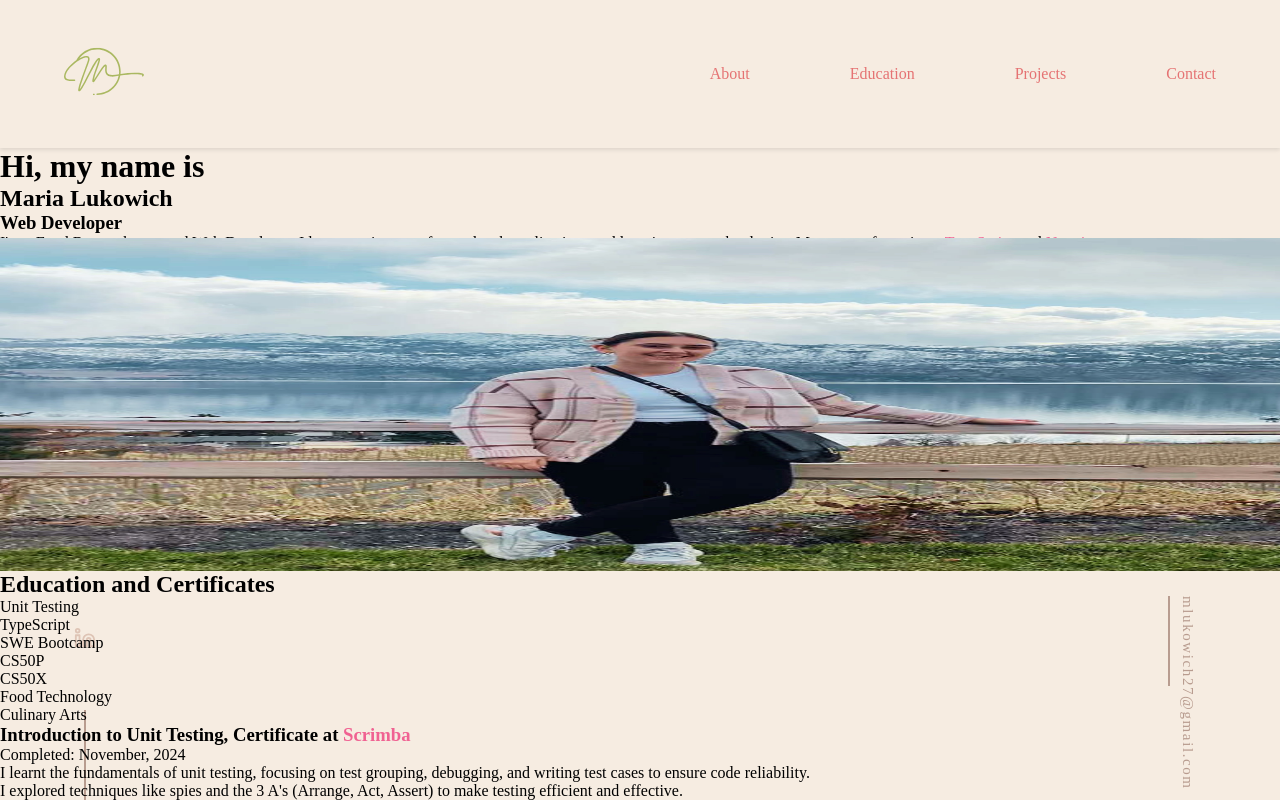
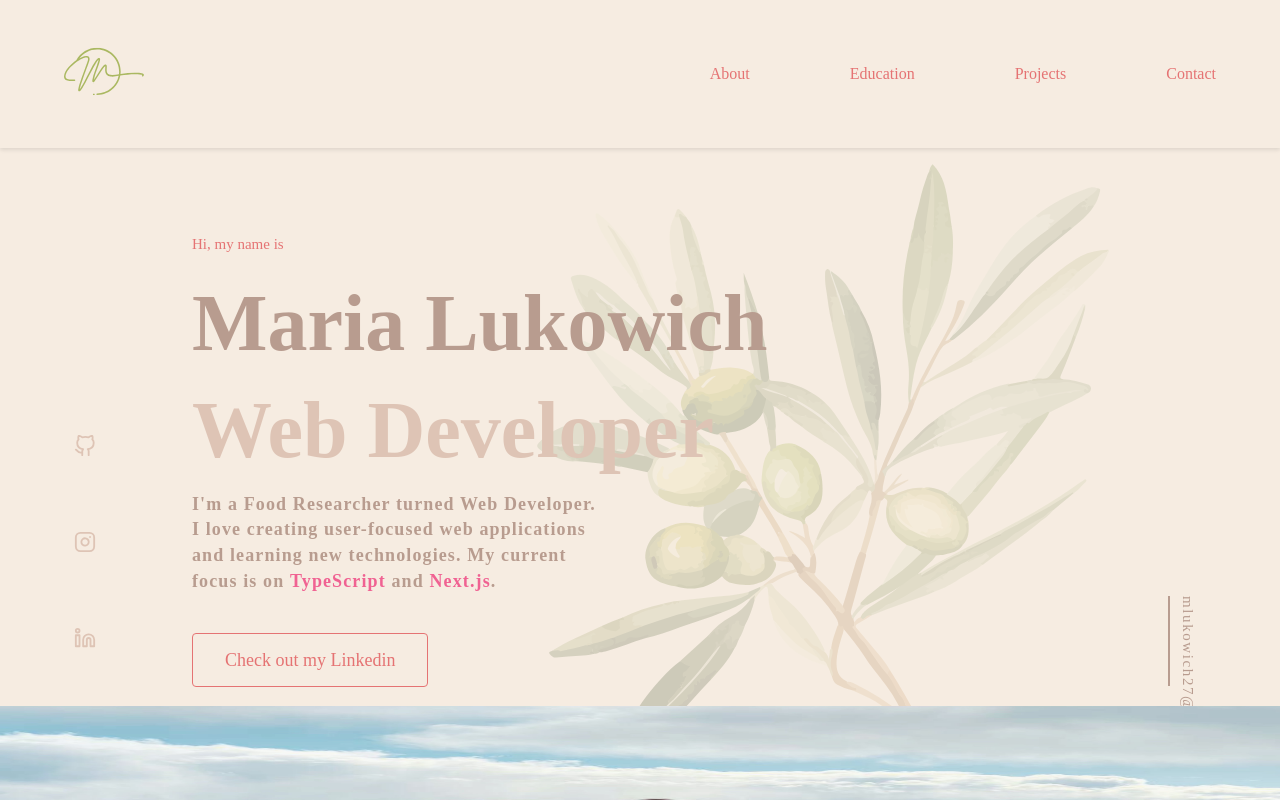
Before and after one commit to mizanurrahman13/Portfolio2, a Next.js app: page / in a window 1280 px wide. Shown: the top 800 px of the page. Built offline with nearby package versions, Linux system fonts and the light colour scheme; no server answers.

Commit message:
styling the hero for all breakpoints

```diff
--- a/src/app/components/Hero/Hero.scss
+++ b/src/app/components/Hero/Hero.scss
@@ -1,2 +1,164 @@
 @use "../../styles/variables" as *;
 @use "../../styles/mixins" as *;
+
+.hero{
+    margin: 4rem;
+    display: flex;
+    flex-direction: column;
+    align-items: flex-start;
+    gap: 1rem;
+    justify-content: center;
+    min-height: 60vh;
+    position: relative;
+
+    &::after{
+        content: "";
+        background-image: url("/images/olive-1.svg");
+        background-size: 80%;
+        position: absolute;
+        background-repeat: no-repeat;
+        background-position: top right;
+        opacity: 0.20;
+        top: 10%;
+        right: -45%;
+        left: 15%;
+        width: 170%;
+        height: 170%;
+        z-index: -1;
+    }
+
+    &__title{
+        color: $theme-color;
+        @include text-small2;
+    }
+    &__title-large{
+        @include text-giant;
+        color: $light-brown;
+    }
+    &__title-sub{
+        color: $lightest-brown;
+    }
+    &__text{
+        color: $light-brown;
+        @include text-large;
+        letter-spacing: 0.07rem;
+        line-height: 1.6rem;
+        font-weight: 600;
+    }
+    &__btn{
+        margin-top: 2rem;
+        .btn{
+            padding: 1rem 2rem;
+            @include text-large;
+        }
+    }
+    @include tablet{
+        margin-top: 4rem;
+        display: flex;
+        flex-direction: column;
+        align-items: flex-start;
+        gap: 1rem;
+        justify-content: center;
+        min-height: 60vh;
+        position: relative;
+        margin-left: 80px;
+
+    &::after{
+        content: "";
+        background-image: url("/images/olive-1.svg");
+        background-size: 60%;
+        position: absolute;
+        background-repeat: no-repeat;
+        background-position: top right;
+        opacity: 0.20;
+        top: -20%;
+        right: 25%;
+        left: -20%;
+        width: 180%;
+        height: 180%;
+        z-index: -1;
+    }
+
+    &__title{
+        color: $theme-color;
+        @include text-small2;
+    }
+    &__title-large{
+        @include text-giant;
+        color: $light-brown;
+    }
+    &__title-sub{
+        color: $lightest-brown;
+    }
+    &__text{
+        color: $light-brown;
+        margin-right: 40%;
+        @include text-large;
+        letter-spacing: 0.07rem;
+        line-height: 1.6rem;
+        font-weight: 600;
+    }
+    &__btn{
+        margin-top: 2rem;
+        .btn{
+            padding: 1rem 2rem;
+            @include text-large;
+        }
+    }
+
+    }
+    @include desktop{
+        margin-left: 12rem;
+        display: flex;
+        flex-direction: column;
+        align-items: flex-start;
+        gap: 1rem;
+        justify-content: center;
+        min-height: 60vh;
+        position: relative;
+
+        &::after{
+            content: "";
+            background-image: url("/images/olive-1.svg");
+            background-size: 40%;
+            position: absolute;
+            background-repeat: no-repeat;
+            background-position: top right;
+            opacity: 0.20;
+            top: -10%;
+            right: -25%;
+            left: -60%;
+            width: 152%;
+            height: 155%;
+            z-index: -1;
+        }
+
+        &__title{
+            color: $theme-color;
+            @include text-small2;
+        }
+        &__title-large{
+            @include text-giant;
+            color: $light-brown;
+        }
+        &__title-sub{
+            color: $lightest-brown;
+        }
+        &__text{
+            color: $light-brown;
+            margin-right: 60%;
+            @include text-large;
+            letter-spacing: 0.07rem;
+            line-height: 1.6rem;
+            font-weight: 600;
+        }
+        &__btn{
+            margin-top: 2rem;
+            .btn{
+                padding: 1rem 2rem;
+                @include text-large;
+            }
+        }
+
+    }
+}
```
